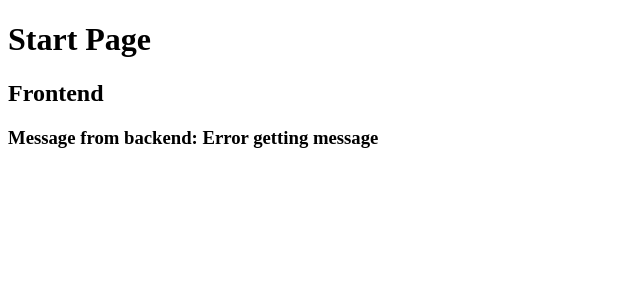
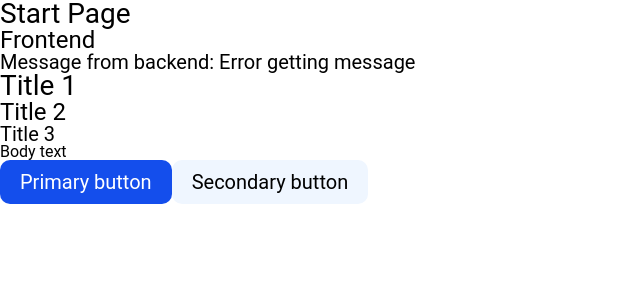
Before and after one commit to gurovic/booml, a Vue app in the folder frontend/: page / in a window 1280 px wide. Shown: the top 300 px of the page, without its empty margins (0-640 px from the left). Built offline with nearby package versions, Linux system fonts and the light colour scheme; no server answers.

Commit message:
Add variables

```diff
--- /dev/null
+++ b/frontend/src/assets/styles/color-variables.css
@@ -0,0 +1,14 @@
+:root {
+  /* TEXT */
+  --color-text-primary: #2C2C2C;
+  --color-text-title: #1F1F1F;
+
+  /* BACKGROUND */
+  --color-bg-default: #F4F8FD;
+
+  /* BUTTON */
+  --color-button-primary: #144EEC;
+  --color-button-secondary: #EFF6FF;
+  --color-button-text-primary: #FFFFFF;
+  --color-button-text-secondary: #000000;
+}
--- /dev/null
+++ b/frontend/src/assets/styles/main.css
@@ -0,0 +1,22 @@
+@import './reset.css';
+@import './typography.css';
+@import './color-variables.css';
+
+.button {
+  font-family: var(--font-default);
+  font-weight: 400;
+  font-size: 20px;
+  padding: 10px 20px;
+  text-align: center;
+  border-radius: 10px;
+}
+
+.button--primary {
+  background-color: var(--color-button-primary);
+  color: var(--color-button-text-primary);
+}
+
+.button--secondary {
+  background-color: var(--color-button-secondary);
+  color: var(--color-button-text-secondary);
+}
--- /dev/null
+++ b/frontend/src/assets/styles/reset.css
@@ -0,0 +1,95 @@
+* {
+  padding: 0;
+  margin: 0;
+  border: 0;
+}
+
+*,
+*:before,
+*:after {
+  -moz-box-sizing: border-box;
+  -webkit-box-sizing: border-box;
+  box-sizing: border-box;
+}
+
+:focus,
+:active {
+  outline: none;
+}
+
+a:focus,
+a:active {
+  outline: none;
+}
+
+nav,
+footer,
+header,
+aside {
+  display: block;
+}
+
+html,
+body {
+  height: 100%;
+  width: 100%;
+  font-size: 100%;
+  line-height: 1;
+  -ms-text-size-adjust: 100%;
+  -moz-text-size-adjust: 100%;
+  -webkit-text-size-adjust: 100%;
+}
+
+input,
+button,
+textarea {
+  font-family: inherit;
+}
+
+input::-ms-clear {
+  display: none;
+}
+
+button {
+  cursor: pointer;
+  border: none;
+  background: none;
+  -webkit-tap-highlight-color: transparent;
+}
+
+button::-moz-focus-inner {
+  padding: 0;
+  border: 0;
+}
+
+a,
+a:visited {
+  text-decoration: none;
+}
+
+a:hover {
+  text-decoration: none;
+}
+
+ul li {
+  list-style: none;
+}
+
+img {
+  vertical-align: top;
+}
+
+h1,
+h2,
+h3,
+h4,
+h5,
+h6 {
+  font-size: inherit;
+  font-weight: inherit;
+}
+
+a {
+  color: inherit;
+  -webkit-tap-highlight-color: transparent;
+}
--- /dev/null
+++ b/frontend/src/assets/styles/typography.css
@@ -0,0 +1,31 @@
+:root {
+  --font-default: Roboto, sans-serif;
+}
+
+/* === TITLE === */
+h1 {
+  font-family: var(--font-default);
+  font-weight: 400;
+  font-size: 28px;
+}
+
+/* === TITLE 2 === */
+h2 {
+  font-family: var(--font-default);
+  font-weight: 400;
+  font-size: 24px;
+}
+
+/* === TITLE 3 === */
+h3 {
+  font-family: var(--font-default);
+  font-weight: 400;
+  font-size: 20px;
+}
+
+/* === BODY === */
+p {
+  font-family: var(--font-default);
+  font-weight: 400;
+  font-size: 16px;
+}
--- a/frontend/src/main.js
+++ b/frontend/src/main.js
@@ -1,6 +1,7 @@
 import { createApp } from 'vue'
 import App from '@/App.vue'
 import router from '@/router/index.js'
+import '@/assets/styles/main.css'
 
 const app = createApp(App)
 
--- a/frontend/src/pages/StartPage.vue
+++ b/frontend/src/pages/StartPage.vue
@@ -2,6 +2,13 @@
     <h1>Start Page</h1>
     <h2>Frontend</h2>
     <h3>Message from backend: {{ message }}</h3>
+
+    <h1>Title 1</h1>
+    <h2>Title 2</h2>
+    <h3>Title 3</h3>
+    <p>Body text</p>
+    <button class="button button--primary">Primary button</button>
+    <button class="button button--secondary">Secondary button</button>
 </template>
 
 <script setup>
```
